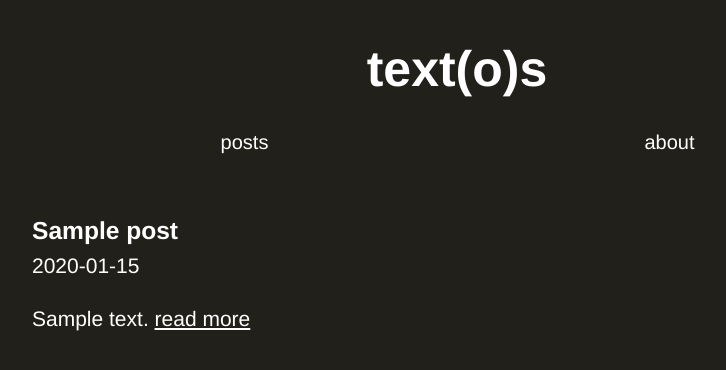
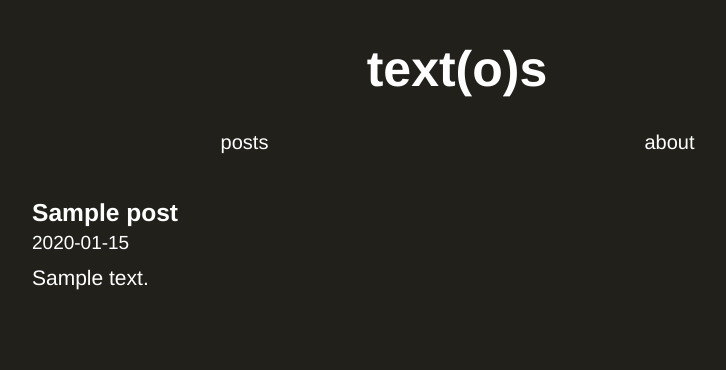
Before and after one commit to ness24000/blog, a Flask app: page / in a window 1280 px wide. Shown: the top 370 px of the page, without its empty margins (183-909 px from the left). Run offline with Flask 3, Linux system fonts and the light colour scheme; tables that the repository leaves empty hold one stand-in row (values such as "Sample post").

Commit message:
[style] Improve index appearance

```diff
--- a/app/static/style.css
+++ b/app/static/style.css
@@ -55,6 +55,30 @@
     color: black;
 }
 
+.preview_link_wrapper {
+    text-decoration: none;
+}
+
+.preview>h3{
+    margin-bottom: 0;
+    display: inline;
+}
+
+.preview:hover>h3{
+    background-color: white;
+    color:black;
+}
+
+.preview>.date{
+    margin-top: 5px;
+    margin-bottom: 12px;
+    font-size: 19px;
+}
+.preview>p {
+    margin-top:0;
+    margin-bottom: 40px;
+}
+
 .blog_content {
     clear: both;
     width: 80%;
@@ -72,11 +96,7 @@
 }
 
 #post_date {
-        text-align: center;
-    }
-
-h3>.post_link {
-    text-decoration: none;
+    text-align: center;
 }
 
 .post_link:hover {
--- a/app/templates/base.html
+++ b/app/templates/base.html
@@ -29,7 +29,7 @@
     <a class="square_small" href="{{ url_for('index') }}"> posts </a>
     <a class="square_small" href="{{ url_for('about') }}"> about </a>
   </div>
-  <div style="height: 2vw; clear: both;"> </div>
+  <div style="height: 2.5vw; clear: both;"> </div>
 
   <div class="blog_content">
     {% block content %} {% endblock %}
--- a/app/templates/index.html
+++ b/app/templates/index.html
@@ -5,13 +5,13 @@
 
 {% for post in posts %}
 
-<h3 style="margin-bottom: 0;"> <a class="post_link" href="/post/{{ post[0] }}"> {{ post[1] }} </a> </h3>
-<p style="margin-top: 5px;"> {{ post[2] }} </p>
-<p>{{ post[3]|safe }}
- <a class="post_link" href="/post/{{ post[0] }}"> read more</a>
-</p>
-
-<div style="height:10px;"></div>
+<a class="preview_link_wrapper" href="/post/{{ post[0] }}">
+    <div class="preview">
+        <h3> {{ post[1] }} </h3>
+        <p class="date"> {{ post[2] }} </p>
+        {{ post[3]|safe }}
+    </div>
+</a>
 {% endfor %}
 
 {% endblock %}
```
